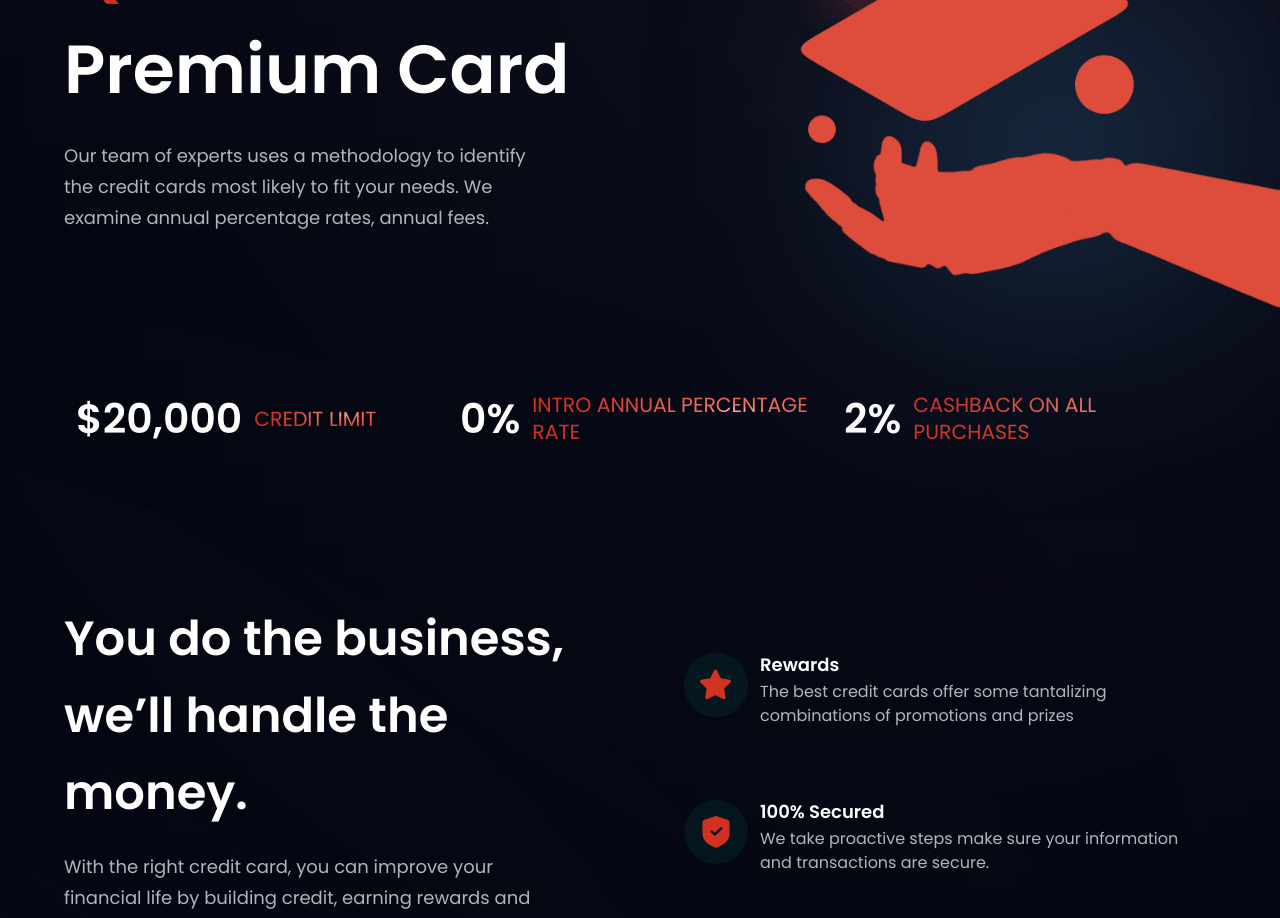
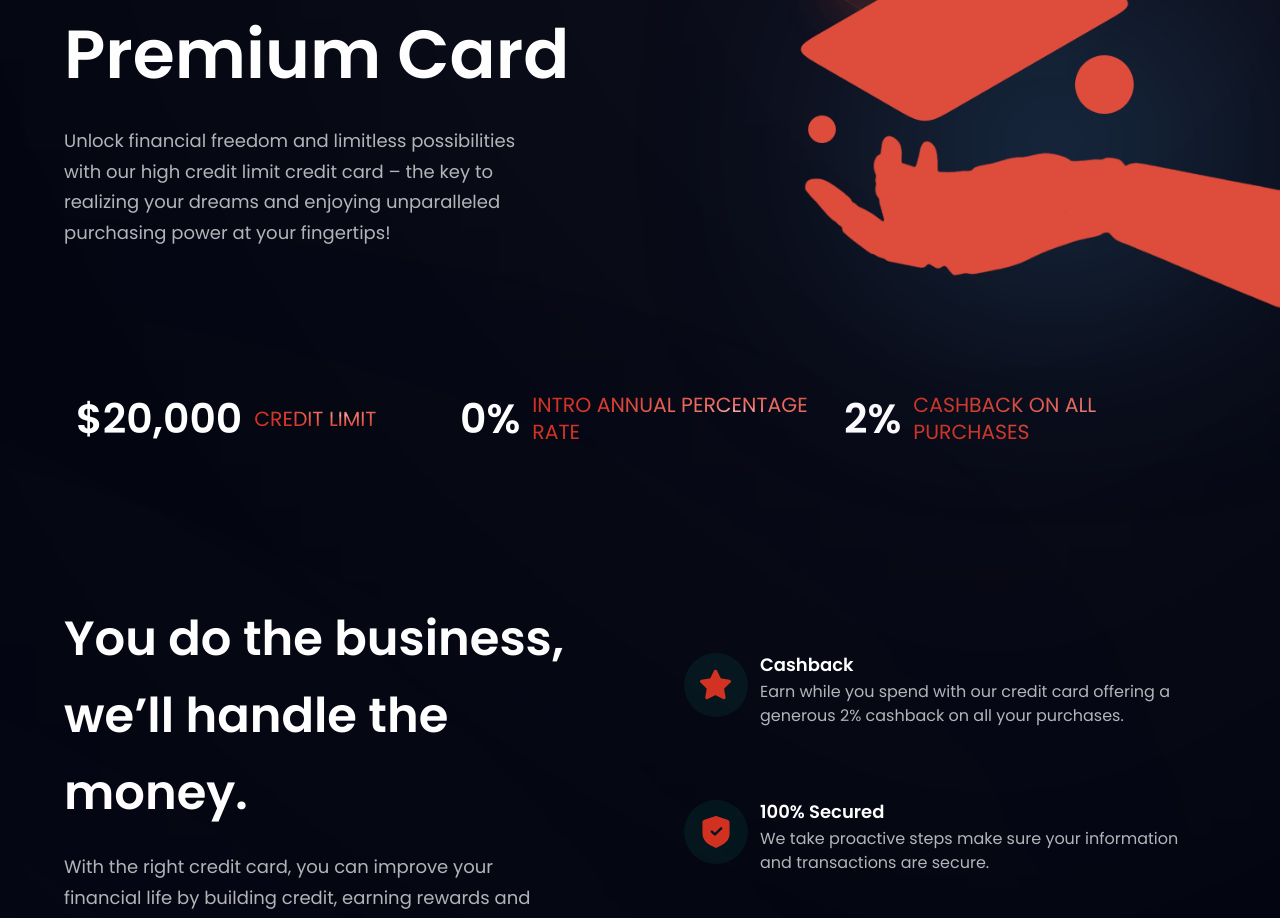
Before and after one commit to anivsurana/GHWMSite, a React (Vite) app: page / in a window 1280 px wide. Shown: the part 440-1358 px from the top of the page. Built offline with nearby package versions, Linux system fonts and the light colour scheme.

Commit message:
Update content

```diff
--- a/src/components/Hero.jsx
+++ b/src/components/Hero.jsx
@@ -28,9 +28,7 @@ const Hero = () => {
           Premium Card
         </h1>
         <p className={`${styles.paragraph} max-w-[470px] mt-5`}>
-          Our team of experts uses a methodology to identify the credit cards
-          most likely to fit your needs. We examine annual percentage rates,
-          annual fees.
+        Unlock financial freedom and limitless possibilities with our high credit limit credit card – the key to realizing your dreams and enjoying unparalleled purchasing power at your fingertips!
         </p>
       </div>
 
--- a/src/constants/index.js
+++ b/src/constants/index.js
@@ -23,9 +23,9 @@ export const features = [
   {
     id: "feature-1",
     icon: star,
-    title: "Rewards",
+    title: "Cashback",
     content:
-      "The best credit cards offer some tantalizing combinations of promotions and prizes",
+      "Earn while you spend with our credit card offering a generous 2% cashback on all your purchases.",
   },
   {
     id: "feature-2",
```
